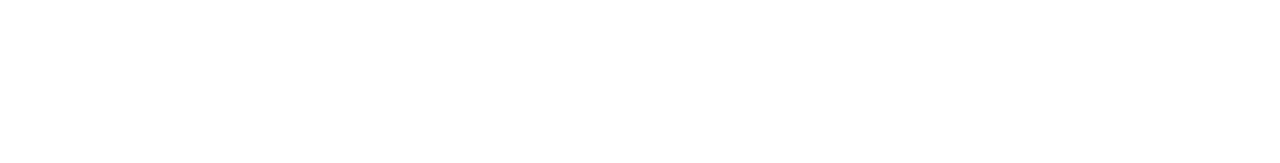
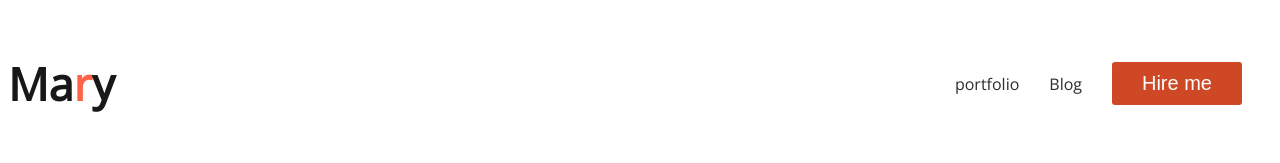
Before and after one commit to shahadatrana1/my-new-projects-portfolio, a plain HTML site: page index.html in a window 1280 px wide. Drawn offline with nearby package versions, Linux system fonts and the light colour scheme.

Commit message:
added nav

```diff
--- a/index.html
+++ b/index.html
@@ -4,12 +4,23 @@
 <head>
     <meta charset="UTF-8">
     <meta name="viewport" content="width=device-width, initial-scale=1.0">
+    <link rel="preconnect" href="https://fonts.googleapis.com">
+    <link rel="preconnect" href="https://fonts.gstatic.com" crossorigin>
+    <link href="https://fonts.googleapis.com/css2?family=Open+Sans&display=swap" rel="stylesheet">
     <title>Mr ... Profile</title>
+    <link rel="stylesheet" href="styles/portfolio.css">
 </head>
 
 <body>
     <header>
-
+        <nav>
+            <h3 class="nav-title">Ma<span class="text-primary">r</span>y</h3>
+            <ul>
+                <li><a href="">portfolio</a></li>
+                <li><a href="">Blog</a></li>
+                <li><button class="btn-primary">Hire me</button></li>
+            </ul>
+        </nav>
     </header>
     <main>
 
--- /dev/null
+++ b/styles/portfolio.css
@@ -0,0 +1,50 @@
+body {
+    font-family: "Open Sans", sans-serif;
+    font-optical-sizing: auto;
+    font-weight: 400;
+    font-style: normal;
+    font-variation-settings:
+        "wdth" 100;
+}
+
+nav {
+    display: flex;
+    align-items: center;
+    justify-content: space-between;
+}
+
+.nav-title {
+    font-size: 45px;
+    font-weight: 800px;
+    color: #181818;
+}
+
+.text-primary {
+    color: tomato;
+}
+
+nav>ul {
+    display: flex;
+    align-items: center;
+}
+
+nav li {
+    list-style: none;
+    margin-right: 30px;
+    align-items: center;
+}
+
+nav a {
+    text-decoration: none;
+    color: rgb(46, 44, 44);
+}
+
+.btn-primary {
+    background-color: rgb(206, 72, 38);
+    font-weight: 700px;
+    font-size: 20px;
+    color: white;
+    border-radius: 3px;
+    border: 0px;
+    padding: 10px 30px;
+}
```
